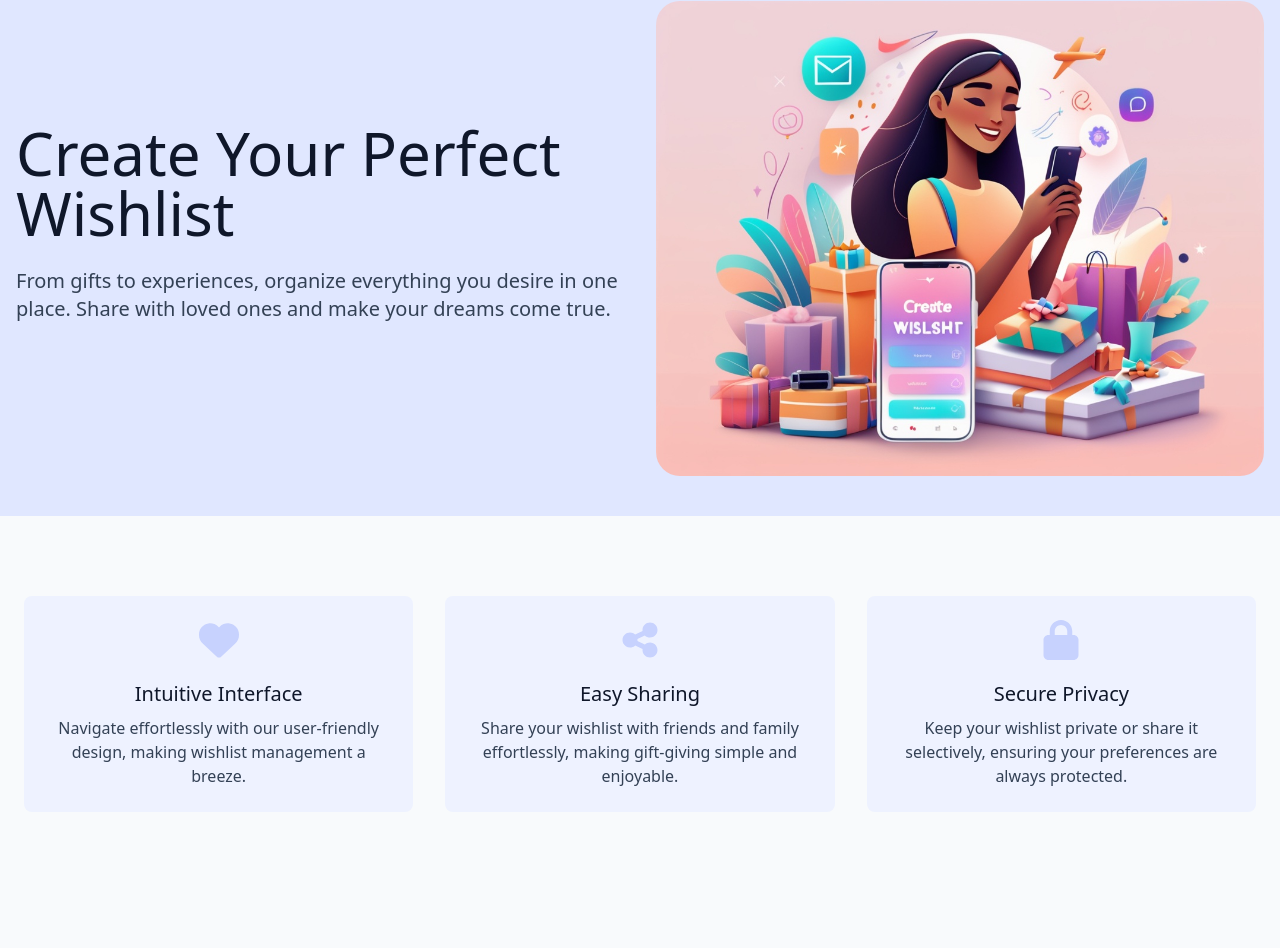
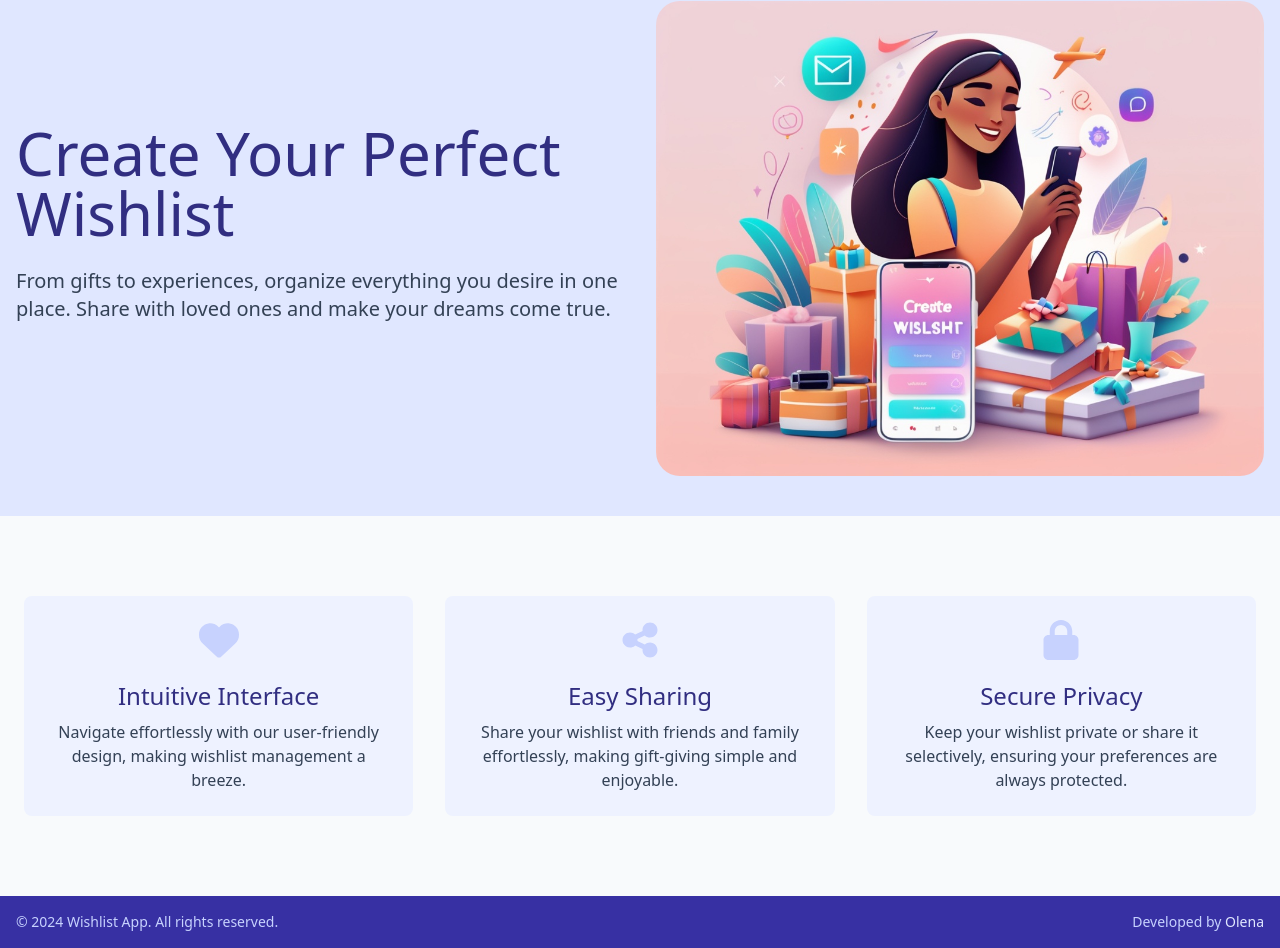
Before and after one commit to OlenaAndrushchenko/wishlist-app-frontend, a Vue app: page / in a window 1280 px wide. Shown: the part 119-1067 px from the top of the page. Before the commit the page ends 1011 px from the top, so only its background shows below. Built offline with nearby package versions, Linux system fonts and the light colour scheme; no server answers.

Commit message:
add footer; fix base heading; add animation to wishlist card

```diff
--- a/src/App.vue
+++ b/src/App.vue
@@ -1,12 +1,17 @@
 <script setup>
 import { RouterView } from 'vue-router'
 import HeaderComponent from './components/header/HeaderComponent.vue';
+import FooterComponent from './components/footer/FooterComponent.vue';
 </script>
 
 <template>
   <HeaderComponent />
 
-  <RouterView />
+  <main>
+    <RouterView />
+  </main>
+
+  <FooterComponent />
 </template>
 
 <style scoped>
--- a/src/components/base/BaseHeading.vue
+++ b/src/components/base/BaseHeading.vue
@@ -9,7 +9,7 @@ const props = defineProps({
   },
   style: {
     type: String,
-    default: 'text-secondary-900 font-medium',
+    default: 'font-medium text-primary-900',
   },
   text: String
 });
@@ -22,9 +22,20 @@ const textSizeClass = computed(() => {
     '4': '2xl',
     '5': 'xl'
   };
+
+  const responsiveSizeMapping = {
+    '5xl': '6xl',
+    '4xl': '5xl',
+    '3xl': '4xl',
+    '2xl': '3xl',
+    'xl': '2xl',
+    'lg': 'xl'
+  };
+
   const baseSize = sizeMapping[props.level] || '3xl';
-  const responsiveSize = `md:text-${parseInt(baseSize.slice(0, -2)) + 1}xl`;
-  return `text-${baseSize} ${responsiveSize}`;
+  const responsiveSize = responsiveSizeMapping[baseSize] || '4xl';
+
+  return `text-${baseSize} md:text-${responsiveSize}`;
 });
 </script>
 
--- /dev/null
+++ b/src/components/footer/FooterComponent.vue
@@ -0,0 +1,27 @@
+<script setup>
+const currentYear = new Date().getFullYear();
+</script>
+
+<template>
+  <footer class="bg-primary-800 text-primary-200 py-4">
+    <div
+      class="container mx-auto px-4 flex flex-col md:flex-row items-center justify-between"
+    >
+      <p class="text-sm">
+        &copy; {{ currentYear }} Wishlist App. All rights reserved.
+      </p>
+
+      <p class="text-sm mt-2 md:mt-0">
+        Developed by
+        <a
+          href="https://github.com/OlenaAndrushchenko"
+          target="_blank"
+          rel="noopener noreferrer"
+          class="text-primary-100 hover:text-primary-50"
+        >
+          Olena
+        </a>
+      </p>
+    </div>
+  </footer>
+</template>
--- a/src/components/wishlists/WishlistCard.vue
+++ b/src/components/wishlists/WishlistCard.vue
@@ -47,7 +47,7 @@ const deleteWishlist = async () => {
 
 <template>
   <div
-    class="bg-white border-2 border-primary-100 text-secondary-700 px-6 pt-14 pb-6 rounded-lg relative"
+    class="bg-white border-2 border-primary-100 text-secondary-700 px-6 pt-14 pb-6 rounded-lg relative transition-transform duration-300 transform hover:scale-105"
   >
     <div class="absolute top-2 right-2">
       <FontAwesomeIcon
```
